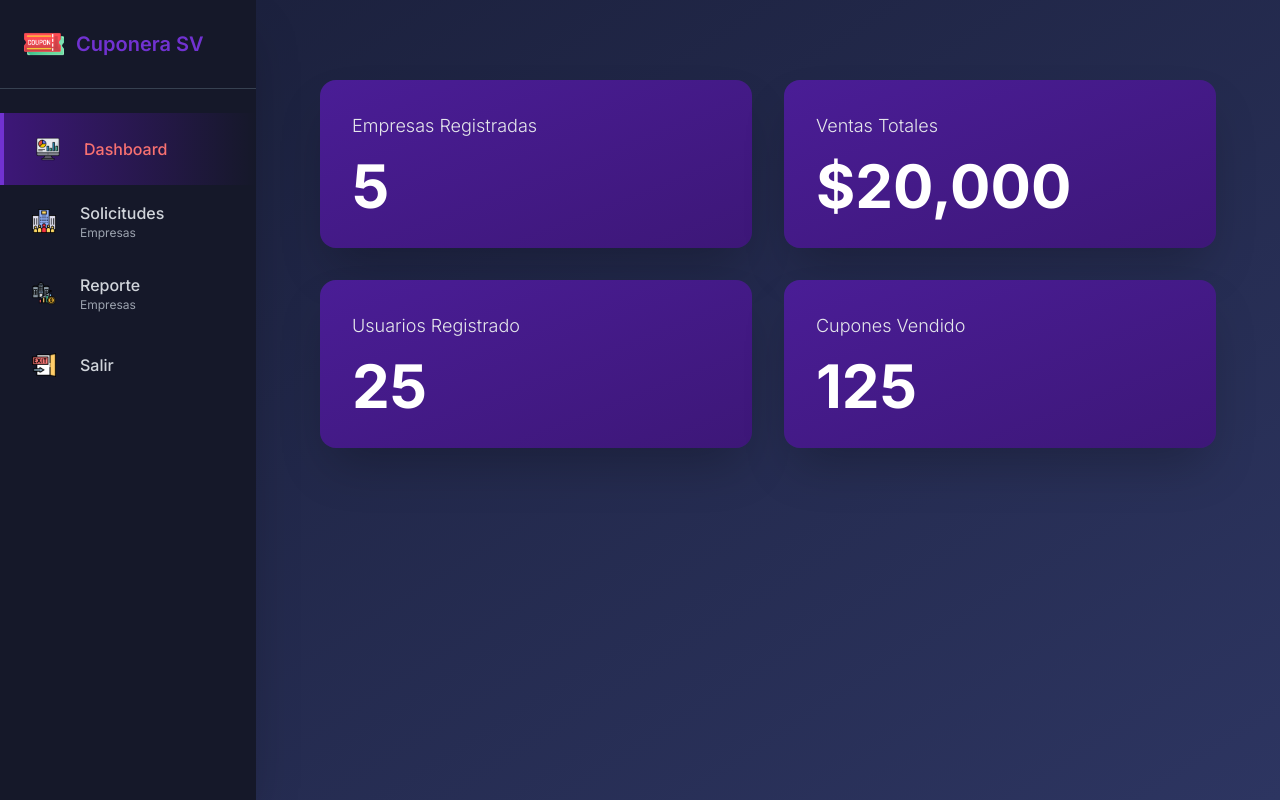
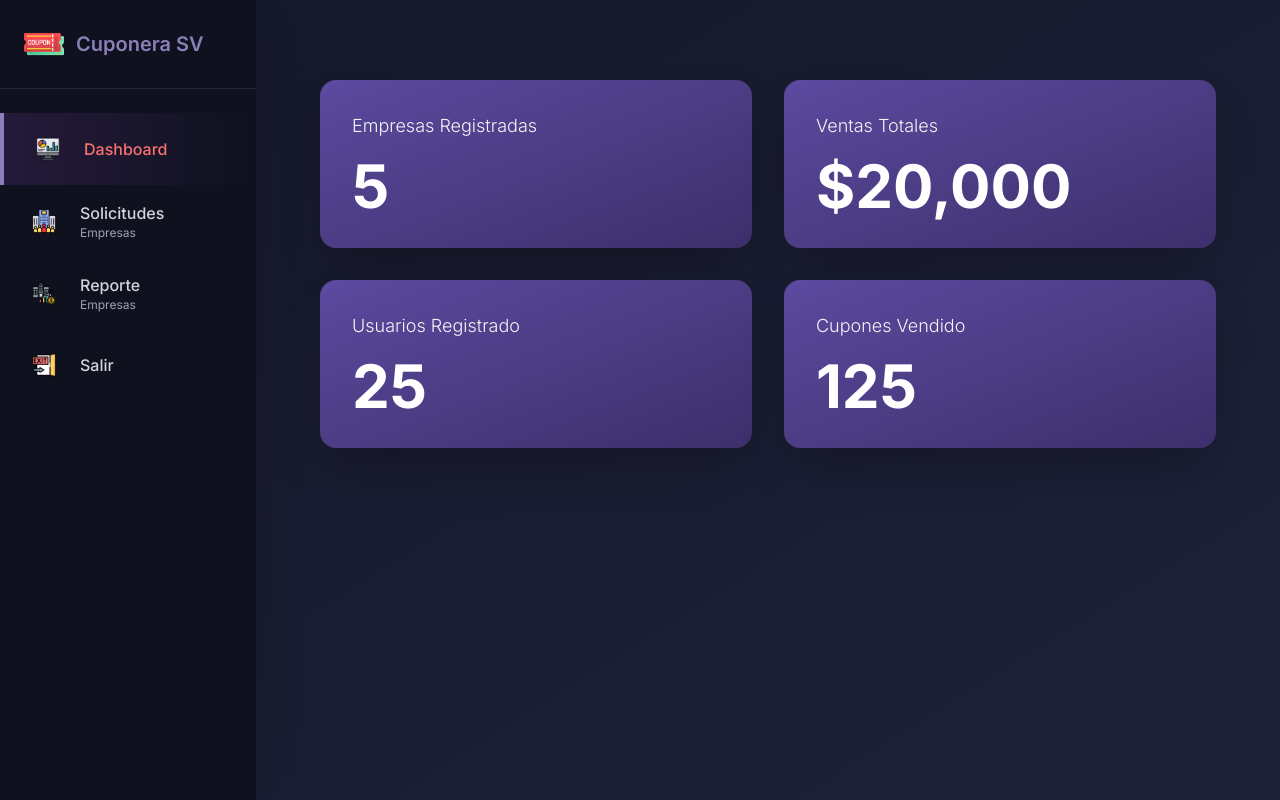
Before and after one commit to ronald12q/LacuponeraSV, a PHP site: page /views/admin_dashboard.php in a window 1280 px wide. Run offline with PHP 8.4, Linux system fonts and the light colour scheme; some libraries are stand-ins or nearby versions.

```diff
--- a/controllers/HomeController.php
+++ b/controllers/HomeController.php
@@ -4,13 +4,13 @@ require_once 'models/HomeModel.php';
 
 class HomeController {
 
-    public function index() {
+    public function index(): void {
 
         $model = new HomeModel();
 
         $data = $model->getData();
 
-        // Pass data to view
+
 
         require_once 'views/home.php';
 
--- a/views/admin_dashboard.php
+++ b/views/admin_dashboard.php
@@ -13,15 +13,16 @@
             theme: {
                 extend: {
                     colors: {
-                        primary: '#7132d1ff',
+                        primary: '#8b7fb8',
                         dark: {
-                            100: '#2d3561',
-                            200: '#1a1f3a',
-                            300: '#151829',
+                            100: '#1e2139',
+                            200: '#151829',
+                            300: '#0f111f',
                         },
                         purple: {
-                            700: '#4a1d96',
-                            800: '#3d1778',
+                            600: '#5630a3ff',
+                            700: '#2f2447',
+                            800: '#251a3a',
                         }
                     },
                     fontFamily: {
@@ -32,33 +33,33 @@
         }
     </script>
 </head>
-<body class="bg-gradient-to-br from-[#1a1f3a] to-[#2d3561] min-h-screen text-white font-sans">
+<body class="bg-gradient-to-br from-[#151829] to-[#1e2139] min-h-screen text-white font-sans">
     <div class="flex min-h-screen">
-        <!-- Sidebar -->
-        <aside class="w-64 bg-[#151829] shadow-2xl">
-            <!-- Header del Sidebar -->
-            <div class="p-6 border-b border-gray-700">
+
+        <aside class="w-64 bg-[#0f111f] shadow-2xl">
+
+            <div class="p-6 border-b border-gray-800">
                 <div class="flex items-center space-x-3">
                     <img src="public/images/coupon-icon.png" alt="Logo" class="w-10 h-10">
-                    <h1 class="text-xl font-semibold text-[#7132d1ff]">Cuponera SV</h1>
+                    <h1 class="text-xl font-semibold text-[#8b7fb8]">Cuponera SV</h1>
                 </div>
             </div>
 
-            <!-- Menu de Navegación -->
+
             <nav class="py-6">
-                <!-- Dashboard -->
-                <a href="#" class="flex items-center space-x-4 px-6 py-4 bg-gradient-to-r from-[#3d1778] to-transparent border-l-4 border-[#7132d1ff] text-red-400 hover:bg-[#2d3561] transition-all duration-200">
+
+                <a href="#" class="flex items-center space-x-4 px-6 py-4 bg-gradient-to-r from-[#251a3a] to-transparent border-l-4 border-[#8b7fb8] text-red-400 hover:bg-[#1e2139] transition-all duration-200">
                     <div class="w-10 h-10 flex items-center justify-center">
-                        <!-- Espacio para icono Dashboard -->
+
                         <img src="public/images/dashboard-icon.png" alt="Dashboard" class="w-6 h-6">
                     </div>
                     <span class="font-medium">Dashboard</span>
                 </a>
 
-                <!-- Solicitudes Empresas -->
-                <a href="#" class="flex items-center space-x-4 px-6 py-4 text-gray-300 hover:bg-[#2d3561] transition-all duration-200">
+
+                <a href="#" class="flex items-center space-x-4 px-6 py-4 text-gray-300 hover:bg-[#1e2139] transition-all duration-200">
                     <div class="w-10 h-10 flex items-center justify-center">
-                        <!-- Espacio para icono Solicitudes -->
+
                         <img src="public/images/enterprise-icon.png" alt="Solicitudes" class="w-6 h-6">
                     </div>
                     <div>
@@ -67,10 +68,10 @@
                     </div>
                 </a>
 
-                <!-- Reporte Empresas -->
-                <a href="#" class="flex items-center space-x-4 px-6 py-4 text-gray-300 hover:bg-[#2d3561] transition-all duration-200">
+
+                <a href="#" class="flex items-center space-x-4 px-6 py-4 text-gray-300 hover:bg-[#1e2139] transition-all duration-200">
                     <div class="w-10 h-10 flex items-center justify-center">
-                        <!-- Espacio para icono Reporte -->
+
                         <img src="public/images/revenue-icon.png" alt="Reporte" class="w-6 h-6">
                     </div>
                     <div>
@@ -79,10 +80,10 @@
                     </div>
                 </a>
 
-                <!-- Salir -->
-                <a href="#" class="flex items-center space-x-4 px-6 py-4 text-gray-300 hover:bg-[#2d3561] transition-all duration-200">
+
+                <a href="#" class="flex items-center space-x-4 px-6 py-4 text-gray-300 hover:bg-[#1e2139] transition-all duration-200">
                     <div class="w-10 h-10 flex items-center justify-center">
-                        <!-- Espacio para icono Salir -->
+
                         <img src="public/images/exit-icon.png" alt="Salir" class="w-6 h-6">
                     </div>
                     <span class="font-medium">Salir</span>
@@ -90,31 +91,31 @@
             </nav>
         </aside>
 
-        <!-- Contenido Principal -->
+
         <main class="flex-1 p-8">
-            <!-- Grid de Estadísticas -->
+
             <div class="grid grid-cols-2 gap-8 max-w-4xl mx-auto mt-12">
-                <!-- Card: Empresas Registradas -->
-                <div class="bg-gradient-to-br from-[#4a1d96] to-[#3d1778] rounded-2xl shadow-2xl p-8 transform transition-all duration-300 hover:scale-105">
-                    <h3 class="text-lg font-light mb-4 text-gray-200">Empresas Registradas</h3>
+
+                <div class="bg-gradient-to-br from-[#5b4a9f] to-[#3d2f6b] rounded-2xl shadow-2xl p-8 transform transition-all duration-300 hover:scale-105">
+                    <h3 class="text-lg font-light mb-4 text-gray-100">Empresas Registradas</h3>
                     <p class="text-6xl font-bold">5</p>
                 </div>
 
-                <!-- Card: Ventas Totales -->
-                <div class="bg-gradient-to-br from-[#4a1d96] to-[#3d1778] rounded-2xl shadow-2xl p-8 transform transition-all duration-300 hover:scale-105">
-                    <h3 class="text-lg font-light mb-4 text-gray-200">Ventas Totales</h3>
+
+                <div class="bg-gradient-to-br from-[#5b4a9f] to-[#3d2f6b] rounded-2xl shadow-2xl p-8 transform transition-all duration-300 hover:scale-105">
+                    <h3 class="text-lg font-light mb-4 text-gray-100">Ventas Totales</h3>
                     <p class="text-6xl font-bold">$20,000</p>
                 </div>
 
-                <!-- Card: Usuarios Registrado -->
-                <div class="bg-gradient-to-br from-[#4a1d96] to-[#3d1778] rounded-2xl shadow-2xl p-8 transform transition-all duration-300 hover:scale-105">
-                    <h3 class="text-lg font-light mb-4 text-gray-200">Usuarios Registrado</h3>
+
+                <div class="bg-gradient-to-br from-[#5b4a9f] to-[#3d2f6b] rounded-2xl shadow-2xl p-8 transform transition-all duration-300 hover:scale-105">
+                    <h3 class="text-lg font-light mb-4 text-gray-100">Usuarios Registrado</h3>
                     <p class="text-6xl font-bold">25</p>
                 </div>
 
-                <!-- Card: Cupones Vendido -->
-                <div class="bg-gradient-to-br from-[#4a1d96] to-[#3d1778] rounded-2xl shadow-2xl p-8 transform transition-all duration-300 hover:scale-105">
-                    <h3 class="text-lg font-light mb-4 text-gray-200">Cupones Vendido</h3>
+
+                <div class="bg-gradient-to-br from-[#5b4a9f] to-[#3d2f6b] rounded-2xl shadow-2xl p-8 transform transition-all duration-300 hover:scale-105">
+                    <h3 class="text-lg font-light mb-4 text-gray-100">Cupones Vendido</h3>
                     <p class="text-6xl font-bold">125</p>
                 </div>
             </div>
```
Also changed, not shown: controllers/DashboardController.php (added, +40 -0 lines).
